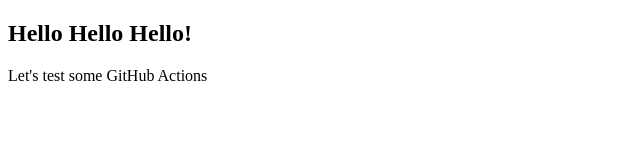
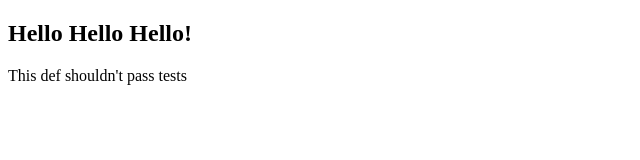
Before and after one commit to VilleOLaitinen/CI_Task, a React (Create React App) app in the folder hello-ci/: page / in a window 1280 px wide. Shown: the top 160 px of the page, without its empty margins (0-640 px from the left). Built offline with nearby package versions, Linux system fonts and the light colour scheme.

Commit message:
this commit def shouldn't pass the tests

```diff
--- a/hello-ci/src/App.js
+++ b/hello-ci/src/App.js
@@ -2,7 +2,7 @@ function App() {
   return (
     <div>
       <h2>Hello Hello Hello!</h2>
-      <p>Let's test some GitHub Actions</p>
+      <p>This def shouldn't pass tests</p>
     </div>
   );
 }
```
